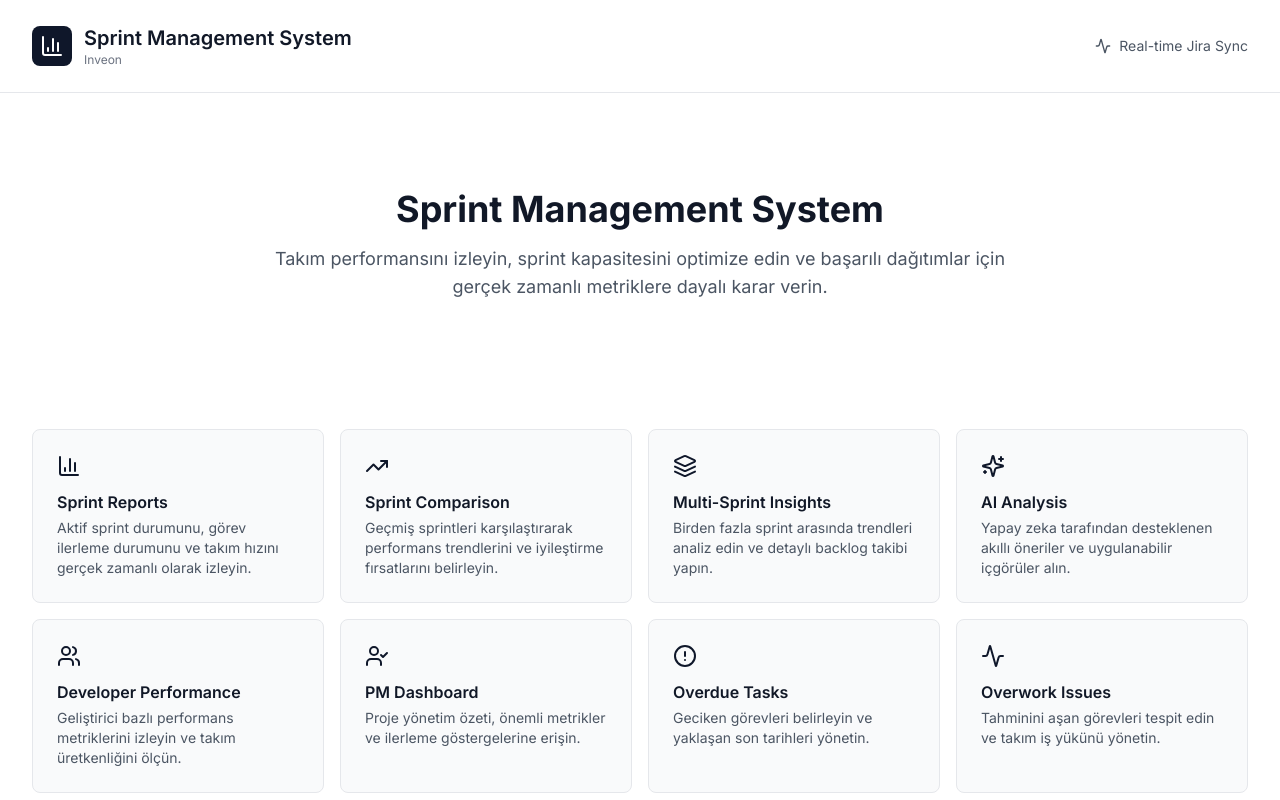
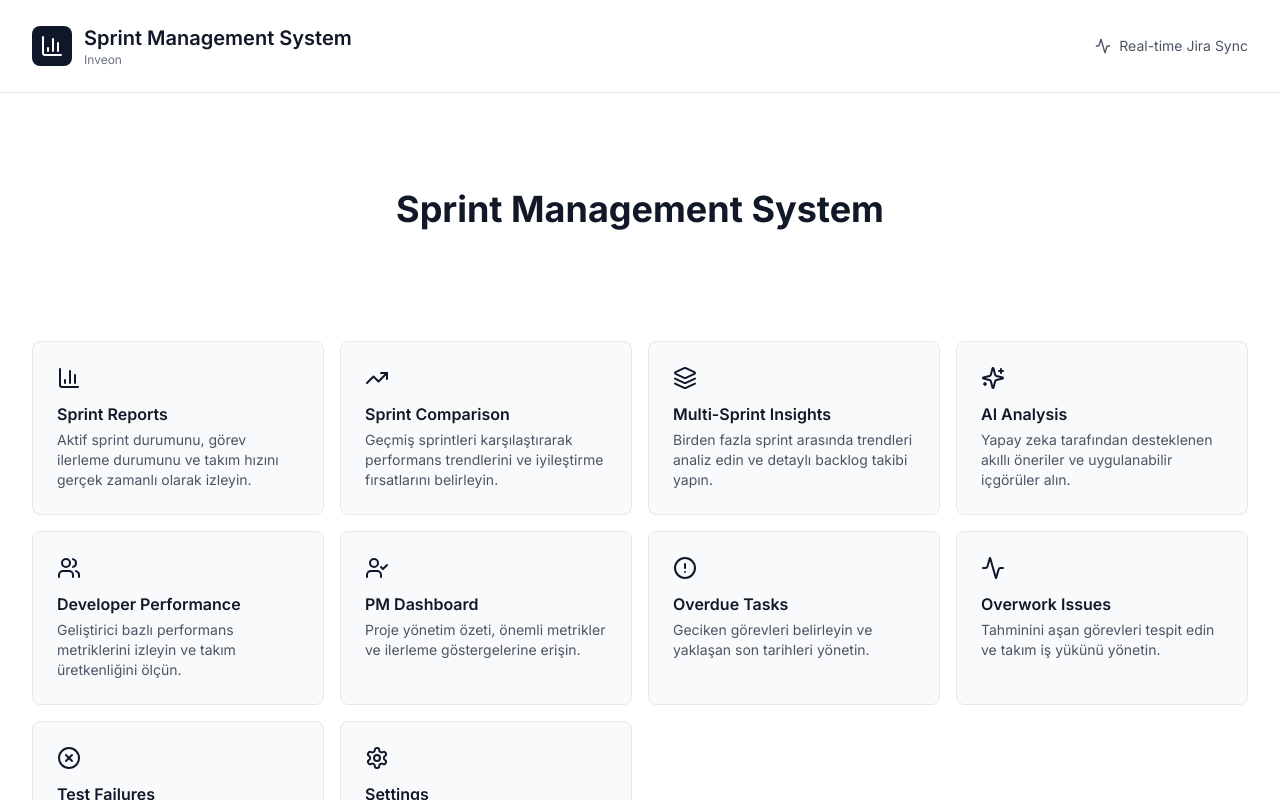
Before and after one commit to inveontech/sprint-dashboard, a Next.js app: page / in a window 1280 px wide. Shown: the top 800 px of the page. Built offline with nearby package versions, Linux system fonts and the light colour scheme.

Commit message:
Remove: Hero section description text

```diff
--- a/app/page.tsx
+++ b/app/page.tsx
@@ -108,10 +108,6 @@ export default function Home() {
           <h2 className="text-3xl sm:text-4xl font-bold text-gray-900 dark:text-white mb-4">
             Sprint Management System
           </h2>
-          <p className="text-lg text-gray-600 dark:text-gray-300 mb-8">
-            Takım performansını izleyin, sprint kapasitesini optimize edin ve başarılı dağıtımlar için
-            gerçek zamanlı metriklere dayalı karar verin.
-          </p>
         </div>
       </section>
 
```
